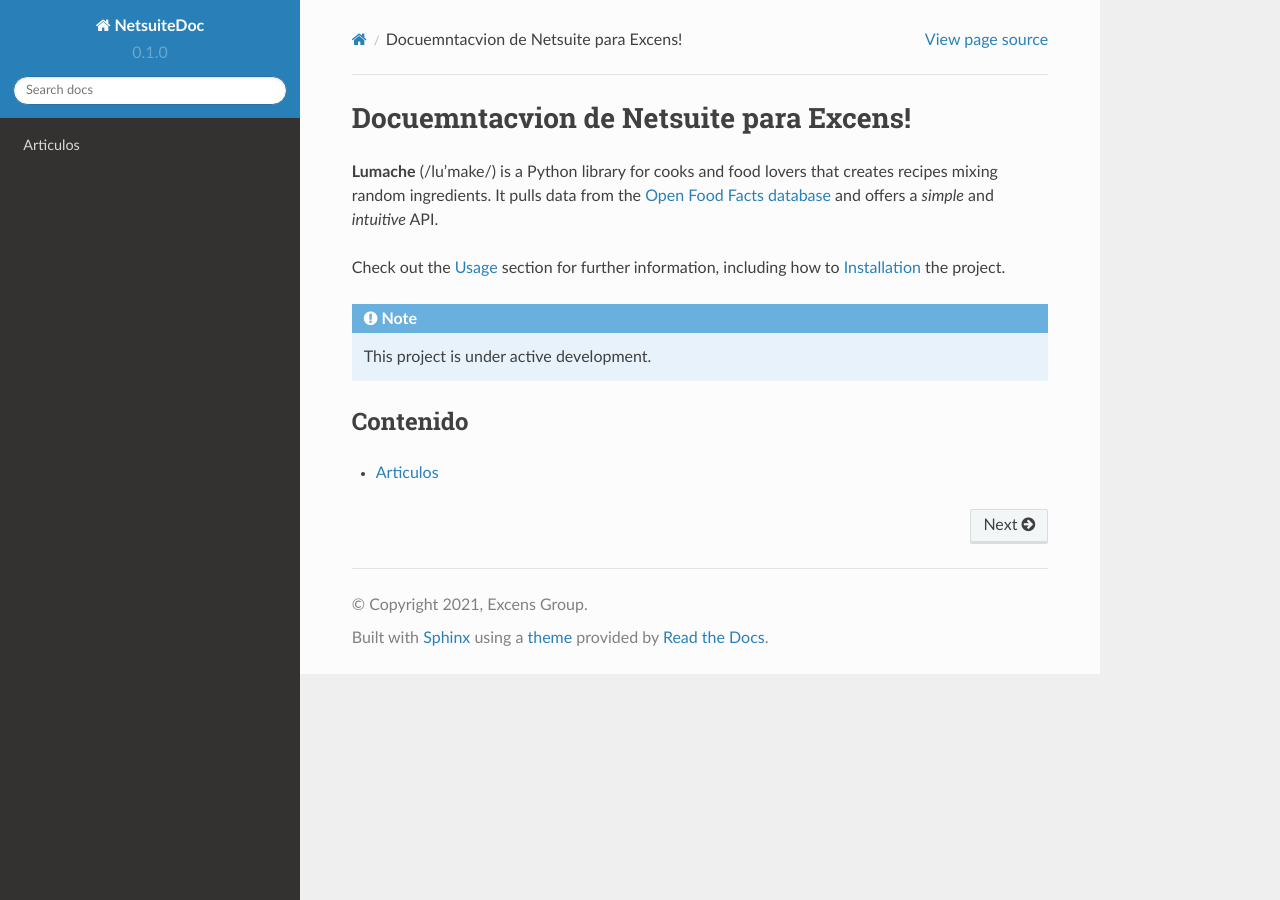
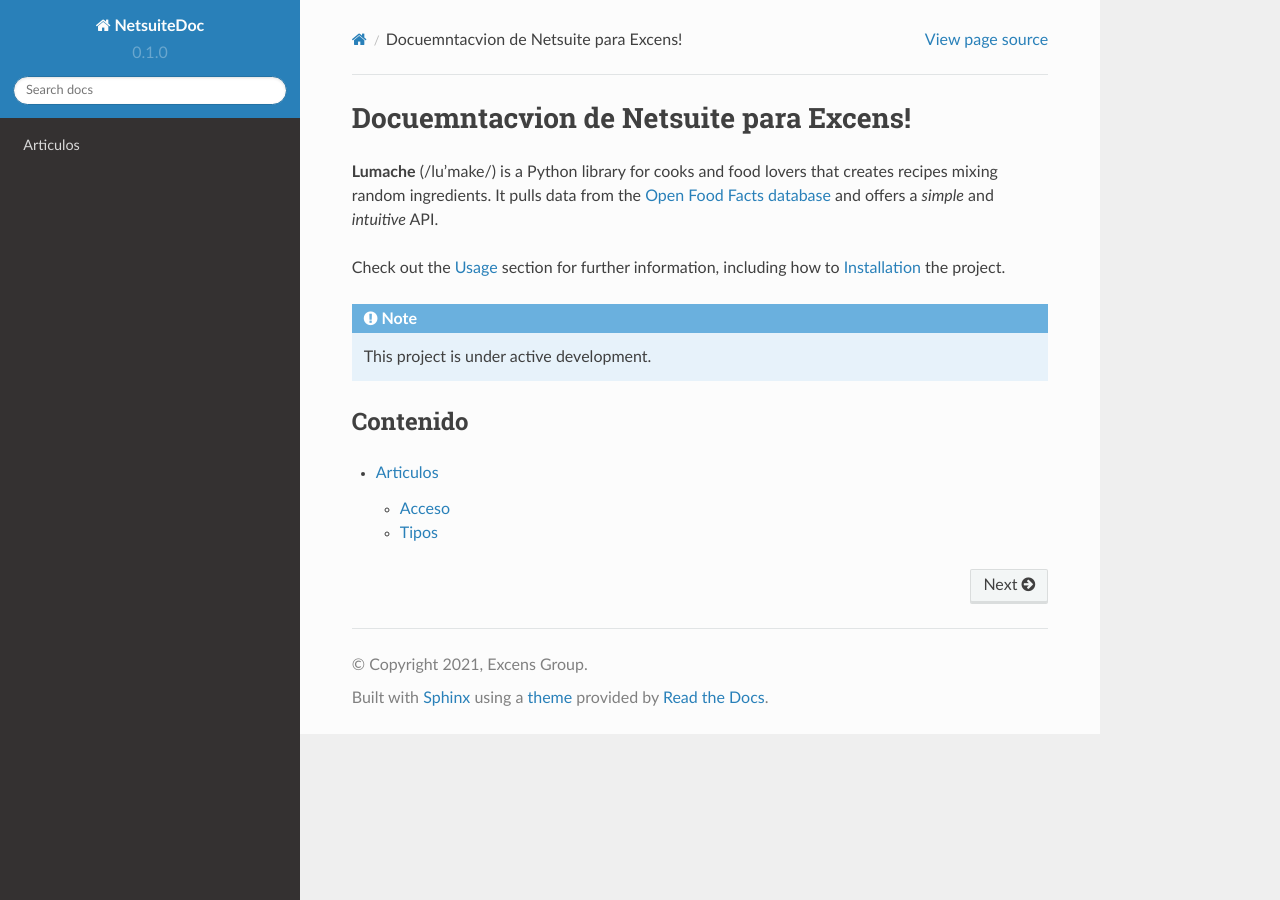
Before and after one commit to KarmoyBt/Netsuite, a Sphinx documentation site: the page built from docs/source/index.rst, in a window 1280 px wide. Built offline with Sphinx 7.4.7 and the Read the Docs theme 2.0.0, drawn with Linux system fonts in a browser that asks for light colours; pages that are not in the unit, such as notebooks, are missing from menus.

Commit message:
Artciulos Descripcion

```diff
--- a/docs/source/Articulo.rst
+++ b/docs/source/Articulo.rst
@@ -1,6 +1,15 @@
 Articulos
 =========
 Informacion sobre los articulos de Netsuite
+
+Acceso
+*******
+
+Inventory -> List -> Item
+
+
+Tipos
+*****
 
 .. autosummary::
    :toctree: generated
```
